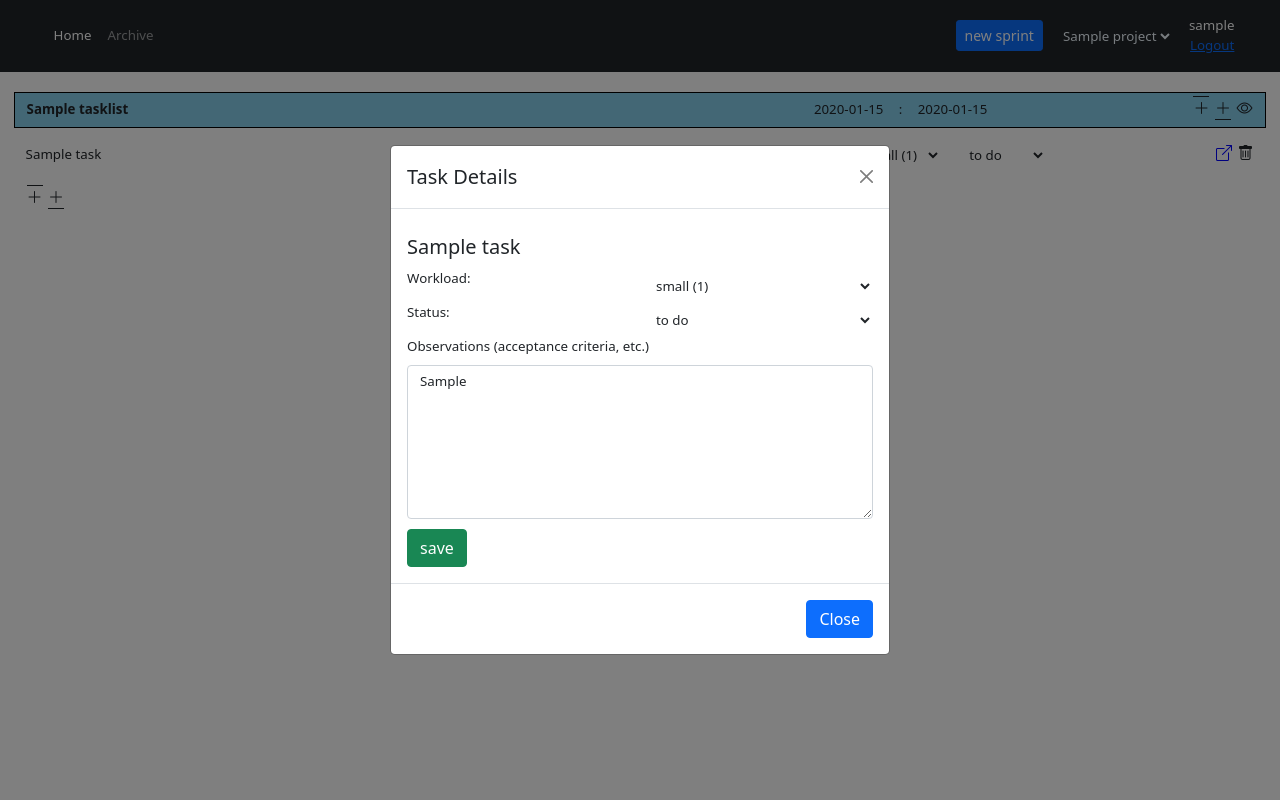
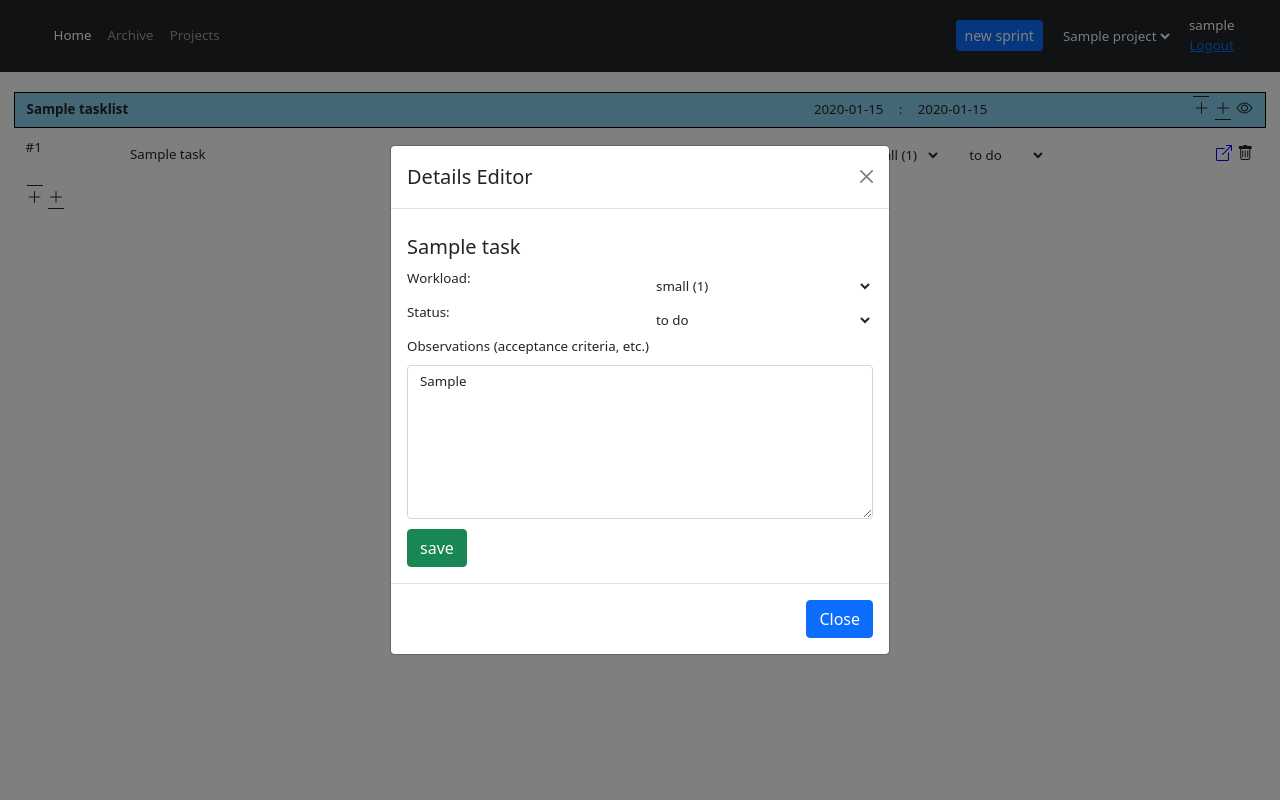
Before and after one commit to filipemtz/pmtoolv2, a Django app: page /scrum/ in a window 1280 px wide, after a click on "edit". Run offline with Django 4.2, Linux system fonts and the light colour scheme; a user stored in the database is signed in; tables that the repository leaves empty hold one stand-in row (values such as "Sample post"); some libraries are stand-ins or nearby versions.

Commit message:
pages to list all projects and edit details of a project

```diff
--- a/scrum/static/scrum/js/task_list.js
+++ b/scrum/static/scrum/js/task_list.js
@@ -184,7 +184,6 @@ function make_task_lists_sortable() {
                 update_task_priorities($(this).sortable("toArray"));
             }
         })
-        $(this).disableSelection();
     });
 }
 
--- /dev/null
+++ b/scrum/templates/scrum/base.html
@@ -0,0 +1,127 @@
+{% load static %}
+
+<html>
+
+<head>
+    {% block title %}<title>Lean Scrum</title>{% endblock %}
+    <link rel="stylesheet" href="https://cdn.jsdelivr.net/npm/bootstrap-icons@1.8.1/font/bootstrap-icons.css">
+
+    <link href="http://fonts.googleapis.com/icon?family=Material+Icons" rel="stylesheet" />
+    <style>
+        .dont-break-out {
+            /* These are technically the same, but use both */
+            overflow-wrap: break-word;
+            word-wrap: break-word;
+            -ms-word-break: break-all;
+            /* This is the dangerous one in WebKit, as it breaks things wherever */
+            word-break: break-all;
+            /* Instead use this non-standard one: */
+            word-break: break-word;
+            /* Adds a hyphen where the word breaks, if supported (No Blink) */
+            -ms-hyphens: auto;
+            -moz-hyphens: auto;
+            -webkit-hyphens: auto;
+            hyphens: auto;
+        }
+    </style>
+    <link href="https://cdn.jsdelivr.net/npm/bootstrap@5.1.3/dist/css/bootstrap.min.css" rel="stylesheet"
+        integrity="sha384-1BmE4kWBq78iYhFldvKuhfTAU6auU8tT94WrHftjDbrCEXSU1oBoqyl2QvZ6jIW3" crossorigin="anonymous">
+    <link rel="stylesheet" href="//code.jquery.com/ui/1.13.1/themes/base/jquery-ui.css">
+    <link href="{% static 'scrum/css/scrum.css' %}" rel="stylesheet">
+
+    {% block css %}
+    {% endblock %}
+
+</head>
+
+<body>
+    <div id='error'></div>
+
+    <!-- navigation bar -->
+    <nav class="navbar navbar-dark bg-dark navbar-expand-lg">
+        <div class="main-content container-fluid">
+            <button class="navbar-toggler" type="button" data-bs-toggle="collapse" data-bs-target=".navbar-collapse"
+                aria-controls="navbarSupportedContent" aria-expanded="false" aria-label="Toggle navigation">
+                <span class="navbar-toggler-icon"></span>
+            </button>
+            <div class="collapse navbar-collapse d-flex">
+                <div class="p-2 flex-grow-1">
+                    <ul class="navbar-nav">
+                        <li class="nav-text">
+                            <a class="nav-link active" href="{% url 'index' %}">Home</a>
+                        </li>
+                        <li class="nav-text">
+                            <a class="nav-link" href="#"
+                                onclick="page_alert('not implemented yet', INFO_CLASS, fadeOutTime=2);">Archive</a>
+                        </li>
+                        <li class="nav-text">
+                            <a class="nav-link" href="{% url 'projects' %}">Projects</a>
+                        </li>
+                    </ul>
+                </div>
+                <div class="p-2">
+                    <button type="button" class="btn btn-sm btn-primary"
+                        onclick='append_new_empty_task_list({{ project.id }})'>new
+                        sprint</button>
+                </div>
+                <div class="p-2 project_selector">{{ project_selector }}</div>
+                <div class="p-2">
+                    <div class="header-text text-center">
+                        {{ user.username }}
+                    </div>
+                    <div class="header-text text-center">
+                        <a href="{% url 'logout' %}?next={% url 'login' %}">Logout</a>
+                    </div>
+                </div>
+            </div>
+        </div>
+    </nav>
+
+    <br>
+
+    <!-- general modal for details view -->
+    <div id='details-editor-modal' class="modal fade" tabindex="-1">
+        <div class="modal-dialog modal-dialog-centered modal-dialog-scrollable">
+            <div class="modal-content">
+                <div class="modal-header">
+                    <h5 class="modal-title">Details Editor</h5>
+                    <button type="button" class="btn-close" data-bs-dismiss="modal" aria-label="Close"></button>
+                </div>
+                <div id='details-form-placeholder' class="modal-body">
+                </div>
+                <div class="modal-footer">
+                    <button type="button" class="btn btn-primary" data-bs-dismiss="modal">Close</button>
+                </div>
+            </div>
+        </div>
+    </div>
+
+    <!-- Main Content -->
+    <div class="main-content" id="task_lists">
+        {% block content %}
+        {% endblock %}
+    </div>
+
+    <!-- Feedback Message -->
+    <div id="feedback_box" onclick="$(this).fadeOut();">
+        <span id="feedback_message"></span>
+    </div>
+
+    <!-- Additional Space for a more Confortable Scrolling in the Page -->
+    <div style="padding-top: 500px;"></div>
+
+    <!-- Scripts -->
+    <script src="https://cdn.jsdelivr.net/npm/bootstrap@5.1.3/dist/js/bootstrap.bundle.min.js"
+        integrity="sha384-ka7Sk0Gln4gmtz2MlQnikT1wXgYsOg+OMhuP+IlRH9sENBO0LRn5q+8nbTov4+1p"
+        crossorigin="anonymous"></script>
+    <script type="text/javascript" src="https://code.jquery.com/jquery-3.6.0.min.js"></script>
+    <script type="text/javascript" src="https://code.jquery.com/ui/1.13.1/jquery-ui.js"></script>
+    <script type="text/javascript" src="https://cdn.jsdelivr.net/npm/js-cookie@2.2.1/src/js.cookie.min.js"></script>
+    <script type="text/javascript" src="{% static 'scrum/js/index.js' %}"></script>
+
+    {% block scripts %}
+    {% endblock %}
+
+</body>
+
+</html>
--- a/scrum/templates/scrum/index.html
+++ b/scrum/templates/scrum/index.html
@@ -1,75 +1,7 @@
-{% load static %}
+{% extends 'scrum/base.html' %}
 
-<html>
+{% block content %}
 
-<head>
-    <link rel="stylesheet" href="https://cdn.jsdelivr.net/npm/bootstrap-icons@1.8.1/font/bootstrap-icons.css">
-
-    <link href="http://fonts.googleapis.com/icon?family=Material+Icons" rel="stylesheet" />
-    <style>
-        .dont-break-out {
-            /* These are technically the same, but use both */
-            overflow-wrap: break-word;
-            word-wrap: break-word;
-            -ms-word-break: break-all;
-            /* This is the dangerous one in WebKit, as it breaks things wherever */
-            word-break: break-all;
-            /* Instead use this non-standard one: */
-            word-break: break-word;
-            /* Adds a hyphen where the word breaks, if supported (No Blink) */
-            -ms-hyphens: auto;
-            -moz-hyphens: auto;
-            -webkit-hyphens: auto;
-            hyphens: auto;
-        }
-    </style>
-    <link href="https://cdn.jsdelivr.net/npm/bootstrap@5.1.3/dist/css/bootstrap.min.css" rel="stylesheet"
-        integrity="sha384-1BmE4kWBq78iYhFldvKuhfTAU6auU8tT94WrHftjDbrCEXSU1oBoqyl2QvZ6jIW3" crossorigin="anonymous">
-    <link rel="stylesheet" href="//code.jquery.com/ui/1.13.1/themes/base/jquery-ui.css">
-    <link href="{% static 'scrum/css/scrum.css' %}" rel="stylesheet">
-
-</head>
-
-<body>
-    <div id='error'></div>
-
-    <nav class="navbar navbar-dark bg-dark navbar-expand-lg">
-        <div class="main-content container-fluid">
-            <button class="navbar-toggler" type="button" data-bs-toggle="collapse" data-bs-target=".navbar-collapse"
-                aria-controls="navbarSupportedContent" aria-expanded="false" aria-label="Toggle navigation">
-                <span class="navbar-toggler-icon"></span>
-            </button>
-            <div class="collapse navbar-collapse d-flex">
-                <div class="p-2 flex-grow-1">
-                    <ul class="navbar-nav">
-                        <li class="nav-text">
-                            <a class="nav-link active" href="#">Home</a>
-                        </li>
-                        <li class="nav-text">
-                            <a class="nav-link" href="#"
-                                onclick="page_alert('not implemented yet', INFO_CLASS, fadeOutTime=2);">Archive</a>
-                        </li>
-                    </ul>
-                </div>
-                <div class="p-2">
-                    <button type="button" class="btn btn-sm btn-primary"
-                        onclick='append_new_empty_task_list({{ project.id }})'>new
-                        sprint</button>
-                </div>
-                <div class="p-2 project_selector">{{ project_selector }}</div>
-                <div class="p-2">
-                    <div class="header-text text-end">
-                        {{ user.username }}
-                    </div>
-                    <div class="header-text text-end">
-                        <a href="{% url 'logout' %}?next={{ request.path }}">Logout</a>
-                    </div>
-                </div>
-            </div>
-        </div>
-    </nav>
-
-    <br>
 <div id='burndown-chart-modal' class="modal fade" tabindex="-1">
     <div class="modal-dialog" id="burndown-modal-dialog">
         <div class="modal-content">
@@ -86,50 +18,22 @@
     </div>
 </div>
 
-    <div id='details-editor-modal' class="modal fade" tabindex="-1">
-        <div class="modal-dialog modal-dialog-centered modal-dialog-scrollable">
-            <div class="modal-content">
-                <div class="modal-header">
-                    <h5 class="modal-title">Task Details</h5>
-                    <button type="button" class="btn-close" data-bs-dismiss="modal" aria-label="Close"></button>
-                </div>
-                <div id='details-form-placeholder' class="modal-body">
-                </div>
-                <div class="modal-footer">
-                    <button type="button" class="btn btn-primary" data-bs-dismiss="modal">Close</button>
-                </div>
-            </div>
-        </div>
-    </div>
-
-    <div class="main-content" id="task_lists">
 {% for task_list_html in task_lists_html %}
 {{ task_list_html }}
 {% endfor %}
-    </div>
 
-    <div id="feedback_box" onclick="$(this).fadeOut();">
-        <span id="feedback_message"></span>
-    </div>
+{% endblock %}
 
-    <!-- additional space-->
-    <div style="padding-top: 500px;"></div>
+{% block scripts %}
 
-    <script src="https://cdn.jsdelivr.net/npm/bootstrap@5.1.3/dist/js/bootstrap.bundle.min.js"
-        integrity="sha384-ka7Sk0Gln4gmtz2MlQnikT1wXgYsOg+OMhuP+IlRH9sENBO0LRn5q+8nbTov4+1p"
-        crossorigin="anonymous"></script>
-    <script type="text/javascript" src="https://code.jquery.com/jquery-3.6.0.min.js"></script>
-    <script type="text/javascript" src="https://code.jquery.com/ui/1.13.1/jquery-ui.js"></script>
-    <script type="text/javascript" src="https://cdn.jsdelivr.net/npm/js-cookie@2.2.1/src/js.cookie.min.js"></script>
+{% load static %}
 <script type="text/javascript" src="{% static 'scrum/js/task.js' %}"></script>
 <script type="text/javascript" src="{% static 'scrum/js/task_list.js' %}"></script>
-    <script type="text/javascript" src="{% static 'scrum/js/index.js' %}"></script>
 <script type="text/javascript">
     document.addEventListener('DOMContentLoaded', (event) => {
         make_task_lists_sortable();
         make_dates_pickable();
     });
 </script>
-</body>
 
-</html>
+{% endblock %}
--- a/scrum/templates/scrum/task.html
+++ b/scrum/templates/scrum/task.html
@@ -1,5 +1,8 @@
 <div class="task-view row row-cols-auto sortable draggable" id="task_{{ task.id }}">
-    <div class="task-name col-8">
+    <div class="task-name col-1">
+        #{{ task.id }}
+    </div>
+    <div class="task-name col-7">
         <input class='form-control-plaintext' type="text" name="name" id="name" style="width:100%;"
             value="{{ task.name }}" onkeypress="if (event.which == 13) save_task({{ task.id }});" />
     </div>
--- a/scrum/urls.py
+++ b/scrum/urls.py
@@ -20,4 +20,6 @@ urlpatterns = [
     path('accounts/', include('django.contrib.auth.urls')),
     path('signup', views.signup_form, name="signup"),
     path('test', views.test_view, name="test_view"),
+    path('projects', views.ProjectListView.as_view(), name="projects"),
+    path('project/<int:pk>', views.ProjectDetailView.as_view(), name="project"),
 ]
--- a/scrum/views.py
+++ b/scrum/views.py
@@ -1,6 +1,7 @@
 from django.contrib.auth.models import User
 from django.contrib.auth import login, authenticate
 from django.utils import timezone
+from django.views import generic
 from .models import Project, Task, TaskList, TaskListType, TaskStatus, TaskWorkload
 from django.http import HttpResponse, HttpResponseNotFound
 from django.template import loader
@@ -23,6 +24,14 @@ font = {
     'size': 14,
 }
 matplotlib.rc('font', **font)
+
+
+class ProjectListView(generic.ListView):
+    model = Project
+
+
+class ProjectDetailView(generic.DetailView):
+    model = Project
 
 
 def render_task(task: Task) -> str:
@@ -336,10 +345,11 @@ def signup_is_valid(request):
 
 def signup_user(request):
     new_user = User.objects.create_user(
-        request.POST['firstname'],
+        request.POST['username'],
         request.POST['email'],
         request.POST['password'])
-    new_user.lastname = request.POST['lastname']
+    new_user.first_name = request.POST['firstname']
+    new_user.last_name = request.POST['lastname']
     new_user.save()
 
 
```
Also changed, not shown: scrum/models.py (+9 -1 lines), scrum/templates/scrum/project_detail.html (added, +19 -0 lines), scrum/templates/scrum/project_list.html (added, +16 -0 lines), scrum/templates/scrum/profile.html (added). Lines whose indentation alone changed are shown as unchanged.
